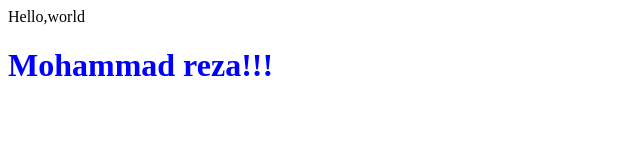
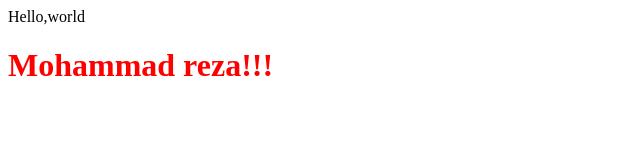
Before and after one commit to mrhajimaghsoodi/cs50xiran, a plain HTML site: page index.html in a window 1280 px wide. Shown: the whole page, without its empty margins (0-640 px from the left). Drawn offline with Linux system fonts and the light colour scheme.

Commit message:
Update index.html

```diff
--- a/index.html
+++ b/index.html
@@ -8,6 +8,6 @@
 </head>
 <body>
     Hello,world
-    <h1 style = "color: blue">Mohammad reza!!!</h1>
+    <h1 style = "color: red">Mohammad reza!!!</h1>
 </body>
 </html>
```
